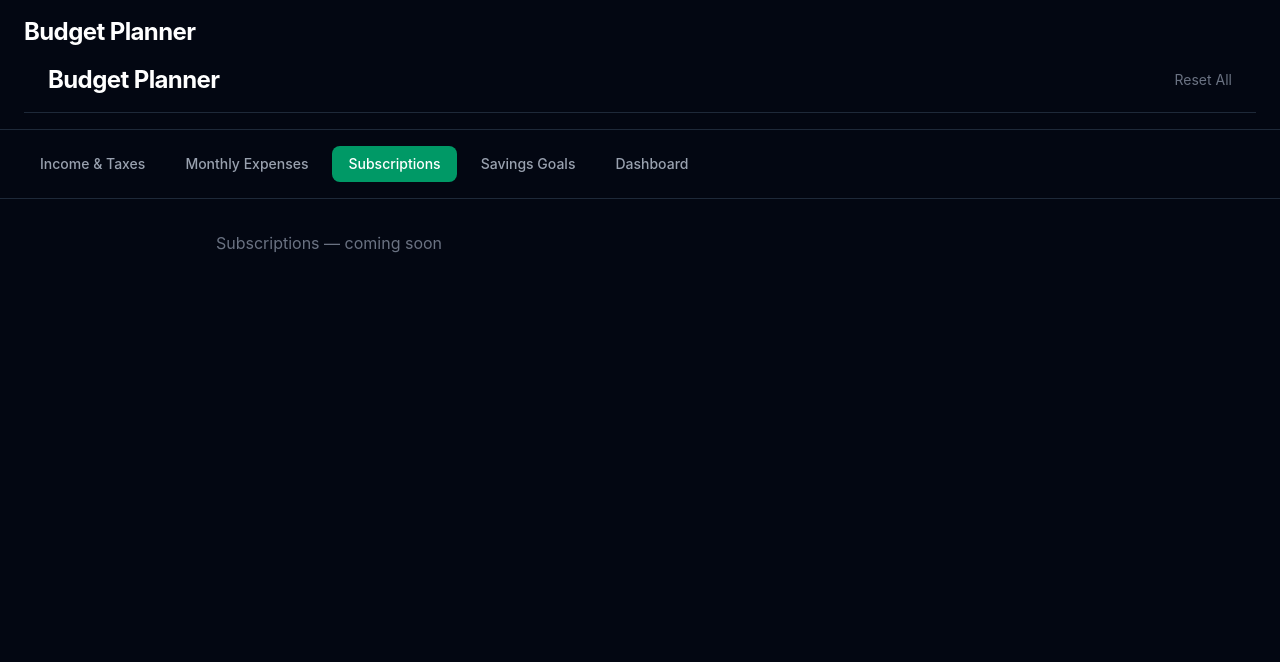
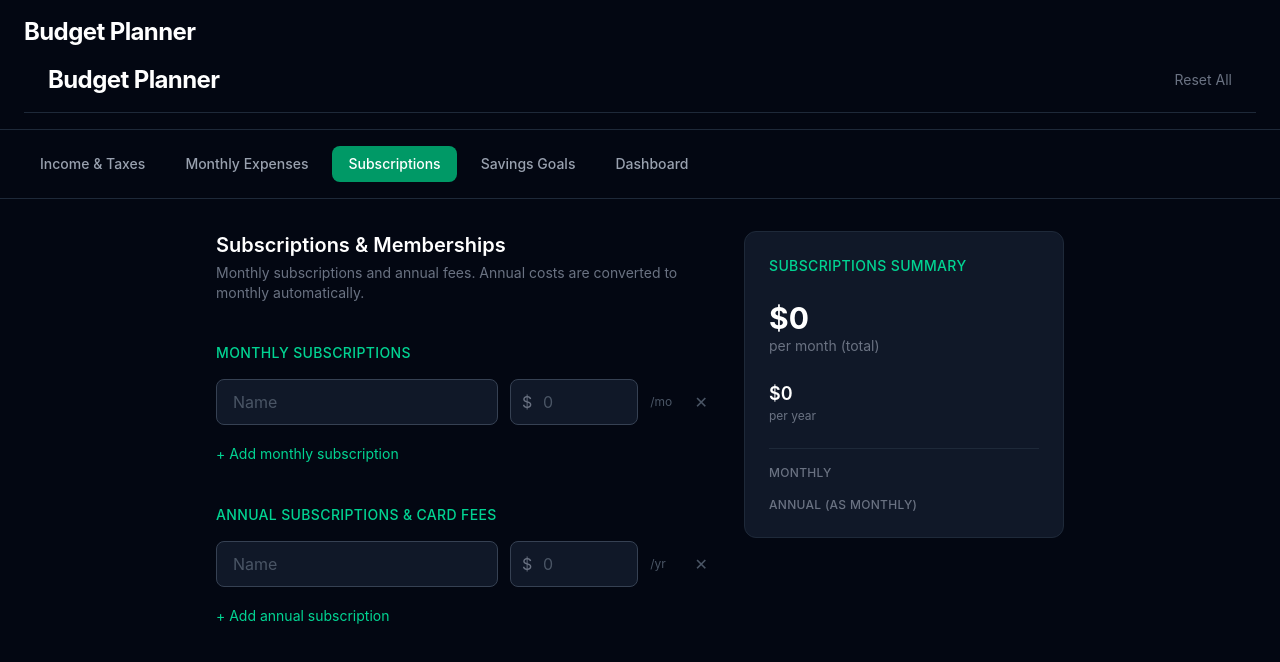
Before and after one commit to rodriq9890/budget-planner, a React (Vite) app: page / in a window 1280 px wide. Both pictures are taken after a click on the button "Subscriptions". Shown: the top 662 px of the page. Built offline with nearby package versions, Linux system fonts and the light colour scheme.

Commit message:
add subscriptions + persist current step

```diff
--- a/src/App.jsx
+++ b/src/App.jsx
@@ -1,11 +1,20 @@
 import MonthlyExpenses from "./components/MonthlyExpenses"
+import Subscriptions from "./components/Subscriptions"
 import { useState } from "react"
 import IncomeAndTaxes from "./components/IncomeAndTaxes"
 
 const STEPS = ["Income & Taxes", "Monthly Expenses", "Subscriptions", "Savings Goals", "Dashboard"]
 
 function App() {
-  const [currentStep, setCurrentStep] = useState(0)
+  const [currentStep, setCurrentStep] = useState(() => {
+  const saved = localStorage.getItem("budgetStep")
+  return saved ? Number(saved) : 0
+})
+
+const changeStep = (step) => {
+  setCurrentStep(step)
+  localStorage.setItem("budgetStep", step)
+}
   const [data, setData] = useState(() => {
     const saved = localStorage.getItem("budgetData")
     return saved
@@ -35,6 +44,8 @@ const resetData = () => {
   }
   setData(blank)
   localStorage.removeItem("budgetData")
+  setCurrentStep(0)
+  localStorage.removeItem("budgetStep")
 }
   const renderStep = () => {
     switch (currentStep) {
@@ -43,7 +54,7 @@ const resetData = () => {
       case 1:
         return <MonthlyExpenses data={data} setData={updateData} />
       case 2:
-        return <p className="text-gray-500">Subscriptions — coming soon</p>
+        return <Subscriptions data={data} setData={updateData} />
       case 3:
         return <p className="text-gray-500">Savings Goals — coming soon</p>
       case 4:
@@ -72,7 +83,7 @@ const resetData = () => {
         {STEPS.map((step, index) => (
           <button
             key={step}
-            onClick={() => setCurrentStep(index)}
+            onClick={() => changeStep(index)}
             className={`px-4 py-2 rounded-lg text-sm font-medium transition-colors ${
               index === currentStep
                 ? "bg-emerald-600 text-white"
--- /dev/null
+++ b/src/components/Subscriptions.jsx
@@ -0,0 +1,170 @@
+function Subscriptions({ data, setData }) {
+  const monthlySubs = data.monthlySubs || [
+    { id: 1, name: "", amount: 0 },
+  ]
+  const annualSubs = data.annualSubs || [
+    { id: 1, name: "", amount: 0 },
+  ]
+
+  const updateList = (key, list, id, field, value) => {
+    const updated = list.map((item) =>
+      item.id === id ? { ...item, [field]: value } : item
+    )
+    setData({ ...data, [key]: updated })
+  }
+
+  const addItem = (key, list) => {
+    const newId = Math.max(...list.map((i) => i.id), 0) + 1
+    setData({ ...data, [key]: [...list, { id: newId, name: "", amount: 0 }] })
+  }
+
+  const removeItem = (key, list, id) => {
+    setData({ ...data, [key]: list.filter((item) => item.id !== id) })
+  }
+
+  const monthlyTotal = monthlySubs.reduce((sum, s) => sum + (s.amount || 0), 0)
+  const annualTotal = annualSubs.reduce((sum, s) => sum + (s.amount || 0), 0)
+  const annualAsMonthly = annualTotal / 12
+  const grandTotal = monthlyTotal + annualAsMonthly
+
+  const formatMoney = (amount) =>
+    new Intl.NumberFormat("en-US", {
+      style: "currency",
+      currency: "USD",
+      minimumFractionDigits: 0,
+      maximumFractionDigits: 2,
+    }).format(amount)
+
+  const renderList = (key, list, label, amountLabel) => (
+    <div className="space-y-4">
+      <h3 className="text-sm font-medium text-emerald-400 uppercase tracking-wide">{label}</h3>
+      <div className="space-y-3">
+        {list.map((item) => (
+          <div key={item.id} className="flex gap-3 items-center">
+            <input
+              type="text"
+              value={item.name}
+              onChange={(e) => updateList(key, list, item.id, "name", e.target.value)}
+              placeholder="Name"
+              className="flex-1 bg-gray-900 border border-gray-700 rounded-lg px-4 py-2.5 text-white placeholder-gray-600 focus:outline-none focus:border-emerald-500 focus:ring-1 focus:ring-emerald-500"
+            />
+            <div className="relative w-36">
+              <span className="absolute left-3 top-1/2 -translate-y-1/2 text-gray-500">$</span>
+              <input
+                type="number"
+                value={item.amount || ""}
+                onChange={(e) =>
+                  updateList(key, list, item.id, "amount", Number(e.target.value))
+                }
+                placeholder="0"
+                className="w-full bg-gray-900 border border-gray-700 rounded-lg pl-8 pr-4 py-2.5 text-white placeholder-gray-600 focus:outline-none focus:border-emerald-500 focus:ring-1 focus:ring-emerald-500"
+              />
+            </div>
+            <span className="text-xs text-gray-600 w-8">{amountLabel}</span>
+            <button
+              onClick={() => removeItem(key, list, item.id)}
+              className="text-gray-600 hover:text-red-400 transition-colors p-1"
+            >
+              ✕
+            </button>
+          </div>
+        ))}
+      </div>
+      <button
+        onClick={() => addItem(key, list)}
+        className="text-sm text-emerald-400 hover:text-emerald-300 transition-colors"
+      >
+        + Add {label.toLowerCase().includes("annual") ? "annual" : "monthly"} subscription
+      </button>
+    </div>
+  )
+
+  return (
+    <div className="grid grid-cols-1 lg:grid-cols-5 gap-8">
+      <div className="lg:col-span-3 space-y-10">
+        <div>
+          <h2 className="text-xl font-semibold text-white mb-1">Subscriptions & Memberships</h2>
+          <p className="text-gray-500 text-sm">
+            Monthly subscriptions and annual fees. Annual costs are converted to monthly automatically.
+          </p>
+        </div>
+
+        {renderList("monthlySubs", monthlySubs, "Monthly Subscriptions", "/mo")}
+        {renderList("annualSubs", annualSubs, "Annual Subscriptions & Card Fees", "/yr")}
+      </div>
+
+      {/* Right side — Summary */}
+      <div className="lg:col-span-2">
+        <div className="bg-gray-900 border border-gray-800 rounded-xl p-6 sticky top-8 space-y-6">
+          <h3 className="text-sm font-medium text-emerald-400 uppercase tracking-wide">
+            Subscriptions Summary
+          </h3>
+
+          <div>
+            <p className="text-3xl font-bold text-white">{formatMoney(grandTotal)}</p>
+            <p className="text-sm text-gray-500">per month (total)</p>
+          </div>
+
+          <div>
+            <p className="text-lg font-semibold text-white">{formatMoney(grandTotal * 12)}</p>
+            <p className="text-xs text-gray-500">per year</p>
+          </div>
+
+          <div className="border-t border-gray-800 pt-4 space-y-4">
+            {/* Monthly breakdown */}
+            <div className="space-y-2">
+              <h4 className="text-xs font-medium text-gray-500 uppercase tracking-wide">Monthly</h4>
+              {monthlySubs
+                .filter((s) => s.amount > 0)
+                .map((s) => (
+                  <div key={s.id} className="flex justify-between text-sm">
+                    <span className="text-gray-400">{s.name || "Unnamed"}</span>
+                    <span className="text-white">{formatMoney(s.amount)}/mo</span>
+                  </div>
+                ))}
+              {monthlyTotal > 0 && (
+                <div className="flex justify-between text-sm font-medium border-t border-gray-800 pt-2">
+                  <span className="text-gray-300">Subtotal</span>
+                  <span className="text-white">{formatMoney(monthlyTotal)}/mo</span>
+                </div>
+              )}
+            </div>
+
+            {/* Annual breakdown */}
+            <div className="space-y-2">
+              <h4 className="text-xs font-medium text-gray-500 uppercase tracking-wide">Annual (as monthly)</h4>
+              {annualSubs
+                .filter((s) => s.amount > 0)
+                .map((s) => (
+                  <div key={s.id} className="flex justify-between text-sm">
+                    <span className="text-gray-400">{s.name || "Unnamed"}</span>
+                    <span className="text-white">
+                      {formatMoney(s.amount / 12)}/mo
+                      <span className="text-gray-600 ml-1">({formatMoney(s.amount)}/yr)</span>
+                    </span>
+                  </div>
+                ))}
+              {annualTotal > 0 && (
+                <div className="flex justify-between text-sm font-medium border-t border-gray-800 pt-2">
+                  <span className="text-gray-300">Subtotal</span>
+                  <span className="text-white">{formatMoney(annualAsMonthly)}/mo</span>
+                </div>
+              )}
+            </div>
+          </div>
+
+          {data.grossSalary > 0 && (
+            <div className="bg-gray-800 rounded-lg p-3 text-center">
+              <p className="text-sm text-gray-400">% of Gross Income</p>
+              <p className="text-xl font-bold text-white">
+                {(((grandTotal * 12) / data.grossSalary) * 100).toFixed(1)}%
+              </p>
+            </div>
+          )}
+        </div>
+      </div>
+    </div>
+  )
+}
+
+export default Subscriptions
```
